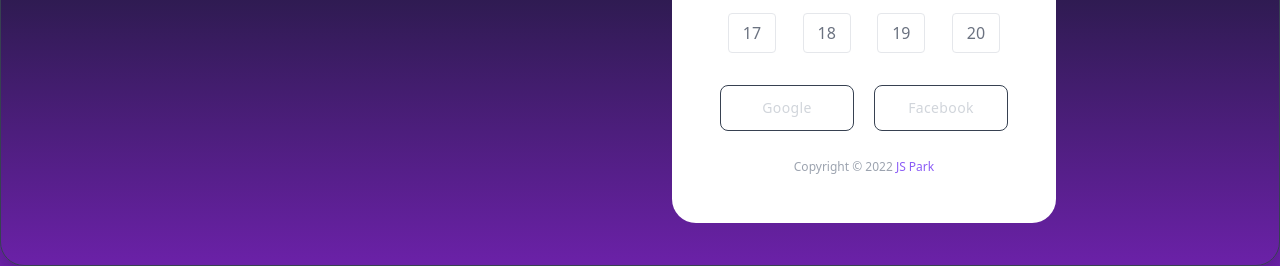
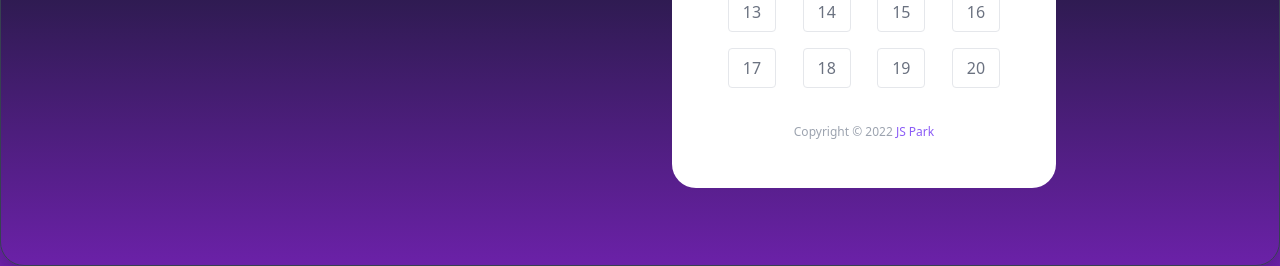
Before and after one commit to ikechuku/js-clinic-task-60, a plain HTML site: page index.html in a window 1280 px wide. Shown: the part 534-800 px from the top of the page. Drawn offline with nearby package versions, Linux system fonts and the light colour scheme.

Commit message:
chore: Remove unused buttons

```diff
--- a/index.html
+++ b/index.html
@@ -132,7 +132,7 @@
                         </div>
                     </div>
 
-                    <div class="flex justify-center gap-5 w-full ">
+                    <!-- <div class="flex justify-center gap-5 w-full ">
 
                         <button type="submit"
                             class="w-full flex items-center justify-center mb-6 md:mb-0 border border-gray-700 hover:border-gray-900 hover:bg-gray-900 text-sm text-gray-300 p-3  rounded-lg tracking-wide font-medium  cursor-pointer transition ease-in duration-500">
@@ -148,7 +148,7 @@
                             <span>Facebook</span>
                         </button>
 
-                    </div>
+                    </div> -->
                 </div>
                 <div class="mt-7 text-center text-gray-400 text-xs">
                     <span>
```
